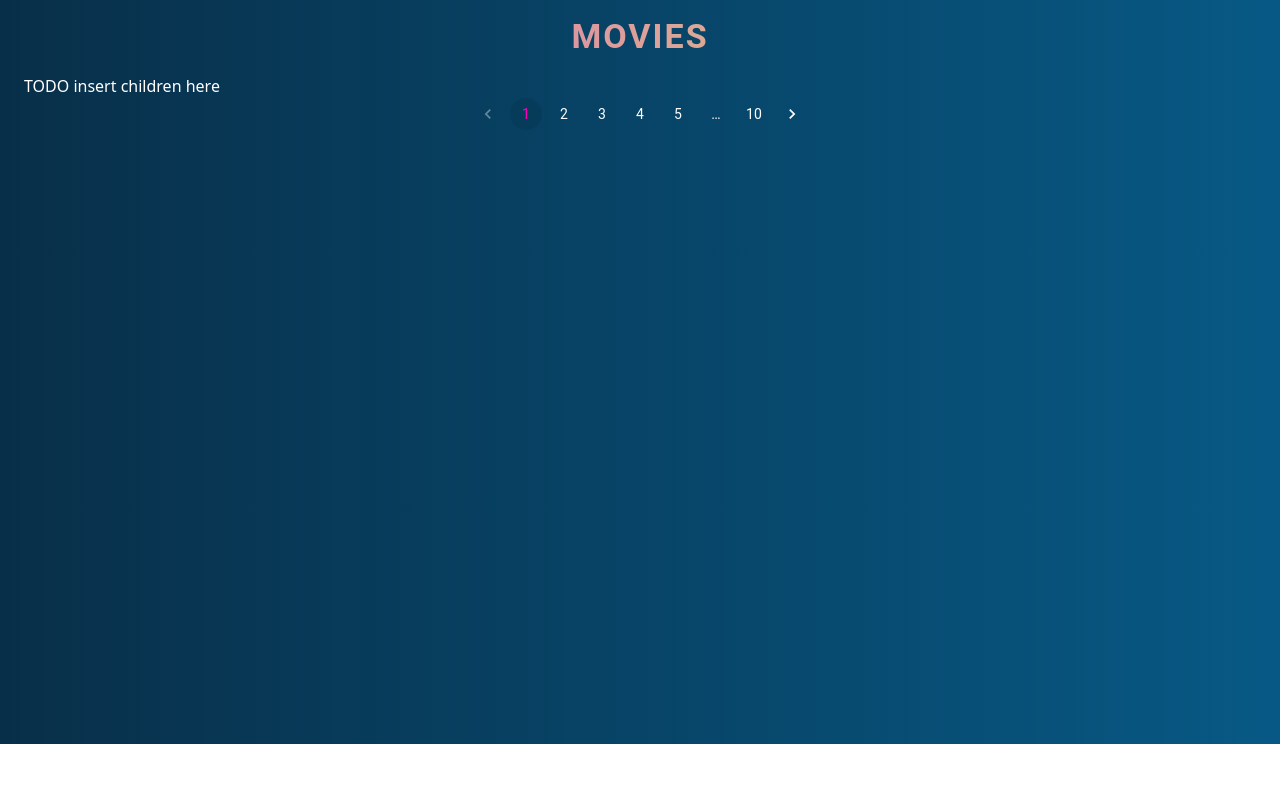
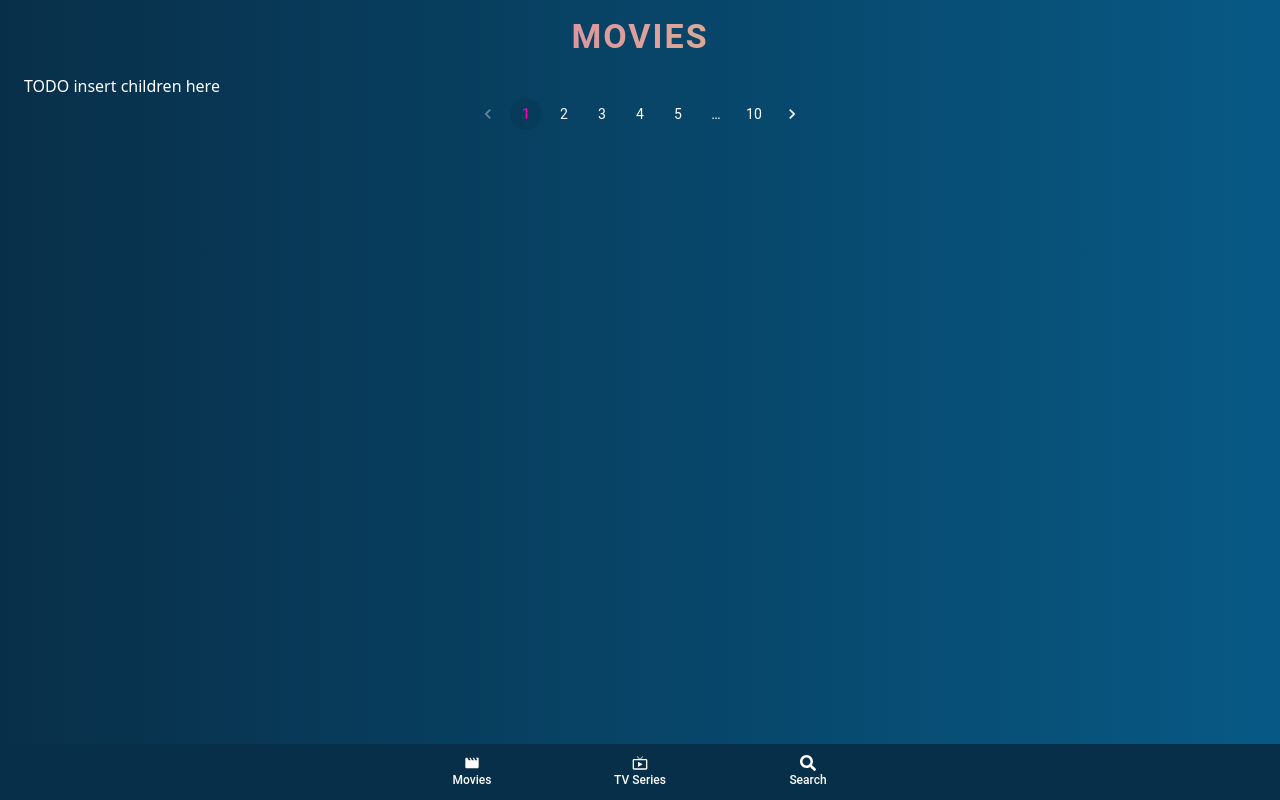
Before and after one commit to vrolandd/movies-project, a React (Vite) app: page / in a window 1280 px wide. Built offline with nearby package versions, Linux system fonts and the light colour scheme.

Commit message:
Create bottom nav

```diff
--- a/src/components/MyBottomNav.jsx
+++ b/src/components/MyBottomNav.jsx
@@ -21,7 +21,23 @@ export const MyBottomNav = () => {
 
   return (
     <Box sx={{ width: "100%", position: "fixed", bottom: 0 }}>
-      <BottomNavigation todo="add properties and children" />
+      <BottomNavigation showLabels sx={{ backgroundColor: "#082f49" }} onChange={handleChange} >
+        <BottomNavigationAction
+          icon={<MdMovie />}
+          label="Movies"
+          sx={{ color: "white" }}
+        />
+        <BottomNavigationAction
+          icon={<MdOutlineLiveTv />}
+          label="TV Series"
+          sx={{ color: "white" }}
+        />
+        <BottomNavigationAction
+          icon={<FaSearch />}
+          label="Search"
+          sx={{ color: "white" }}
+        />
+      </BottomNavigation>
     </Box>
   );
 };
```
